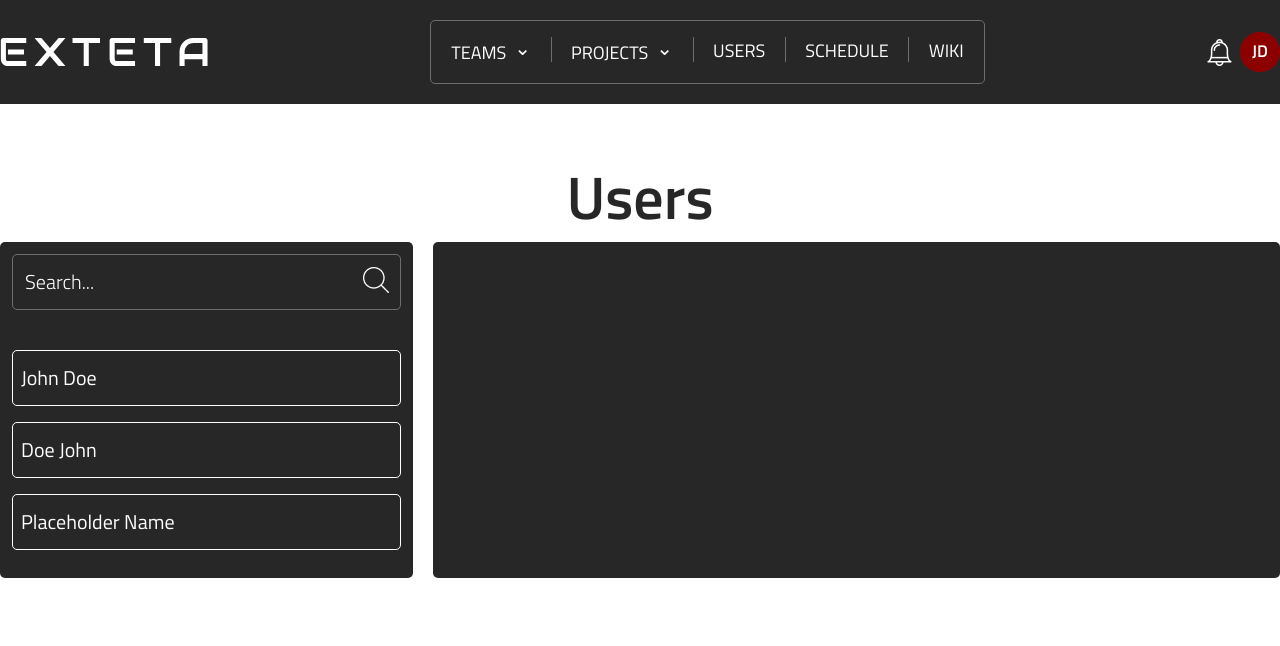
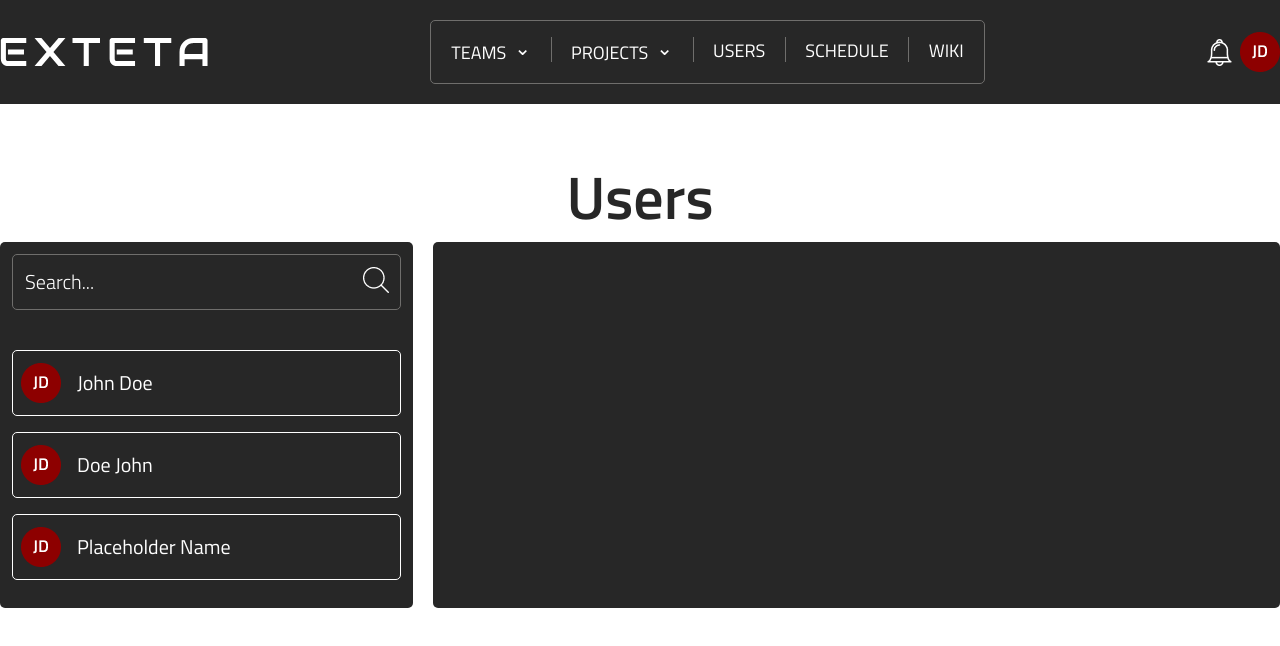
Before and after one commit to MaximGavd/jira-clone, a React (Create React App) app: page /users in a window 1280 px wide. Shown: the top 646 px of the page. Built offline with nearby package versions, Linux system fonts and the light colour scheme.

Commit message:
user page refactor

```diff
--- a/src/App.tsx
+++ b/src/App.tsx
@@ -5,6 +5,7 @@ import { Route, Routes } from 'react-router-dom';
 import Home from './Components/pages/Home/Home';
 import Worklogs from "./Components/pages/Worklogs/Worklogs";
 import UserPage from "./Components/pages/Users/UserPage";
+import UsersSidebar from "./Components/pages/Users/components/users-sidebar/UsersSidebar";
 
 function App() {
   return (
@@ -12,7 +13,7 @@ function App() {
       <Header />
         <Routes>
           <Route path="/" element={<Home />} />
-          <Route path="/users" element={<UserPage />} />
+          <Route path="/users/" element={<UserPage />} />
           <Route path="/worklogs/:name" element={<Worklogs />} />
         </Routes>
     </div>
--- a/src/Components/pages/Users/UserPage.tsx
+++ b/src/Components/pages/Users/UserPage.tsx
@@ -1,9 +1,10 @@
 import React from 'react';
 import UsersSidebar from "./components/users-sidebar/UsersSidebar";
 import UsersOverview from "./components/users-overview/UsersOverview";
+import {Route, Routes} from "react-router-dom";
 
 
-const Users = () => {
+const UsersPage = () => {
     return (
         <div className="container mx-auto">
             <div className="text-2xl font-semibold text-dark mt-12">Users</div>
@@ -15,4 +16,4 @@ const Users = () => {
     );
 };
 
-export default Users;
+export default UsersPage;
--- a/src/Components/pages/Users/components/users-sidebar/UsersSidebar.tsx
+++ b/src/Components/pages/Users/components/users-sidebar/UsersSidebar.tsx
@@ -1,8 +1,11 @@
 import React from 'react';
 import UserList from "./components/UserList";
 import UserSearch from "./components/SearchUser/UserSearch";
+import {useParams, useRoutes} from "react-router-dom";
 
 const Users = () => {
+    const id = useParams();
+    console.log(id , 'param');
     return (
         <div className="text-left col-span-4 bg-dark rounded-md p-3">
             <UserSearch />
--- a/src/Components/pages/Users/components/users-sidebar/components/User/UserSingle.tsx
+++ b/src/Components/pages/Users/components/users-sidebar/components/User/UserSingle.tsx
@@ -1,11 +1,17 @@
 import React from 'react';
 import {User} from '../../../../users_db';
 import {Link} from "react-router-dom";
+import image_user from '../../assets/image_user.png'
 
 const UserSingle:React.FC<{user: User}> = ({user}) => {
-    const userClassName = "hover:bg-white hover:text-dark duration-300 ease-in-out mb-4 cursor-pointer text-white text-md border rounded-md border-white px-2 py-3 font-medium"
+    const userClassName = "hover:bg-white hover:text-dark duration-300 ease-in-out mb-4 cursor-pointer text-white text-md border rounded-md border-white px-2 py-3 font-medium flex items-center"
     return (
-        <Link to={user.id.toString()}><li className={userClassName}>{user.name}</li></Link>
+        <Link to={user.id.toString()}>
+            <li className={userClassName}>
+                <span className="mr-4"><img src={image_user} alt={image_user}/></span>
+                <span>{user.name}</span>
+            </li>
+        </Link>
     );
 };
 
```
Also changed, not shown: src/Components/pages/Users/components/users-sidebar/assets/image_user.png (added).
